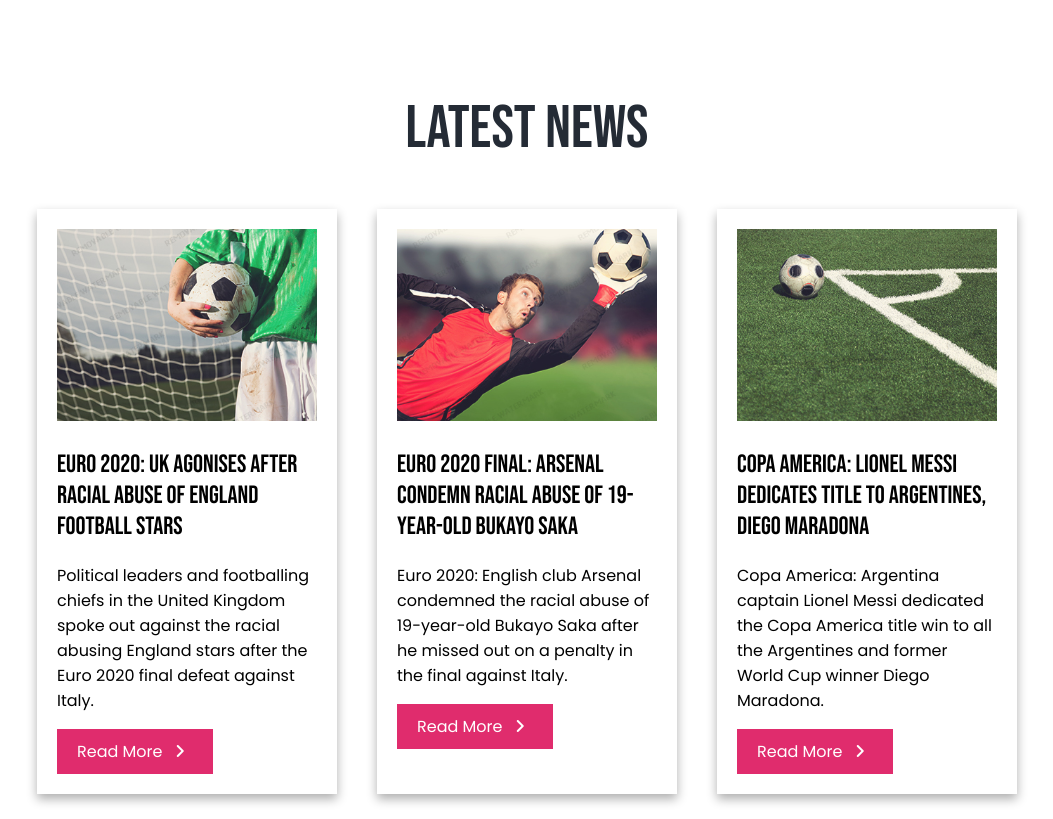
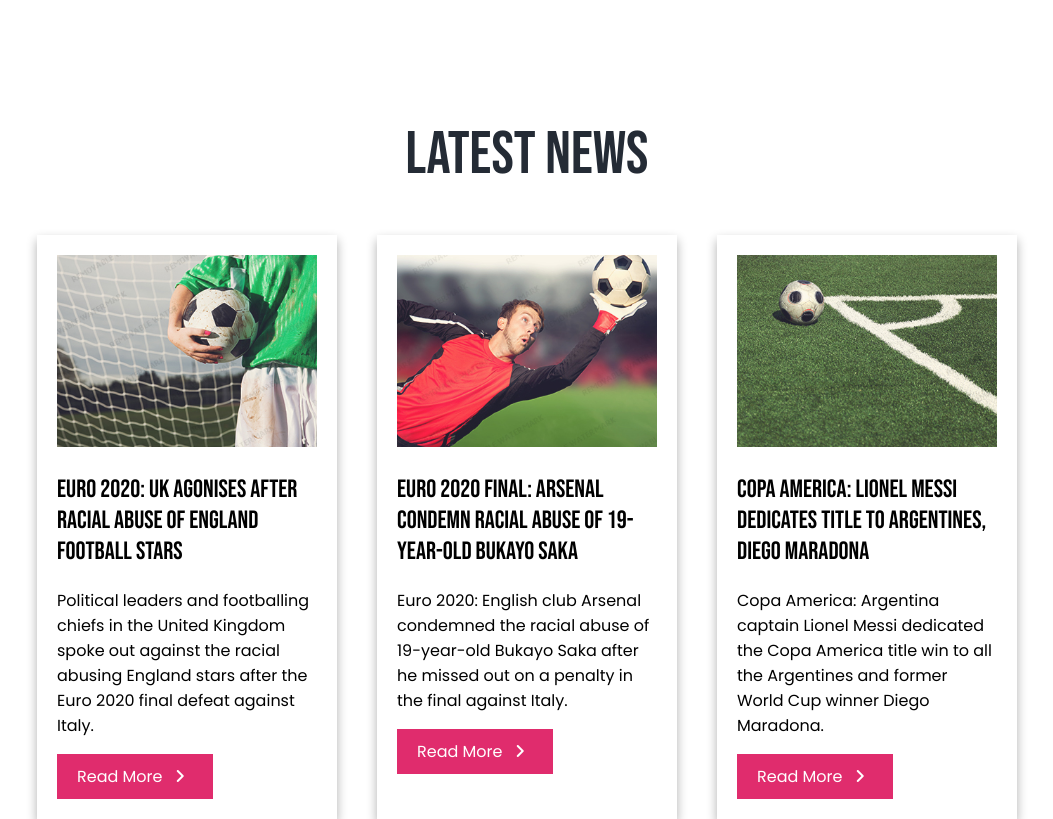
Before and after one commit to prime0x2/responsive-football, a plain HTML site: page index.html in a window 1280 px wide. Shown: the part 4049-4868 px from the top of the page, without its empty margins (113-1166 px from the left). Drawn offline with Linux system fonts and the light colour scheme.

Commit message:
final attempt1

```diff
--- a/styles/main.css
+++ b/styles/main.css
@@ -440,7 +440,7 @@ html, body {
 .news-section {
     width: 100%;
     height: auto;
-    margin: 8% auto 0;
+    margin: 10% auto 0;
 }
 
 .news-container h1 {
```
